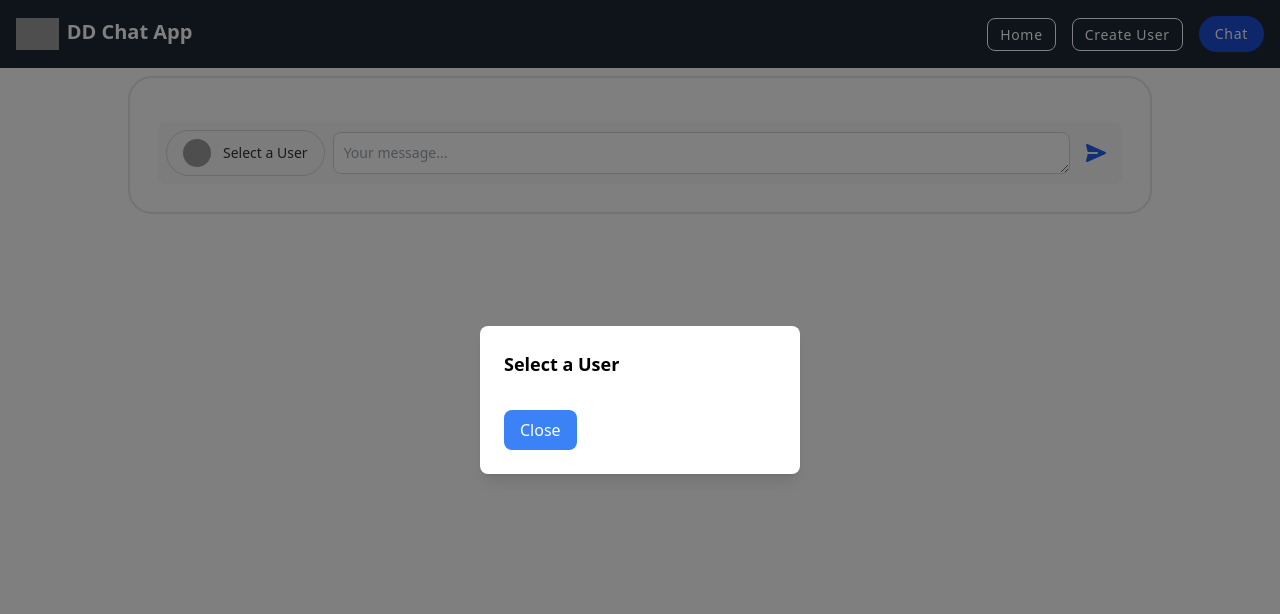
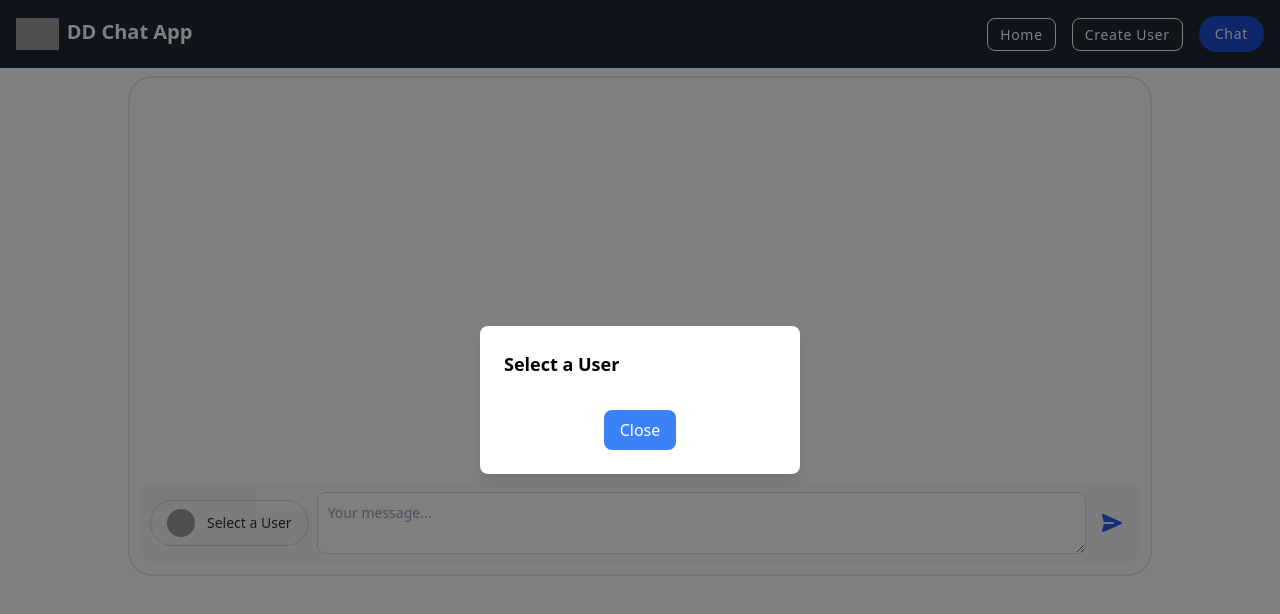
Before and after one commit to deveshbis/dd-chat-app, a Nuxt app: page /chat in a window 1280 px wide. Both pictures are taken after a click on the button "Select a User". Shown: the top 614 px of the page. Built offline with nearby package versions, Linux system fonts and the light colour scheme; grey boxes are pictures that could not be loaded.

Commit message:
Added Modal & Click Event modifier

```diff
--- a/components/SendBox/SendBox.vue
+++ b/components/SendBox/SendBox.vue
@@ -1,6 +1,6 @@
 <template>
-    <div class="p-4">
-        <div class="max-h-[500px] overflow-y-auto mb-4">
+    <div class="flex flex-col h-full">
+        <div ref="messagesContainer" class="flex-grow max-h-[500px] overflow-y-auto mb-4">
             <div v-for="message in messages" :key="message.id"
                 :class="message.user.role === 'admin' ? 'justify-end' : 'justify-start'"
                 class="flex items-start gap-2.5 mb-2 border border-s-violet-300 p-3 rounded-2xl border-gray-200">
@@ -19,16 +19,15 @@
             </div>
         </div>
 
-        <form @submit.prevent="handleSubmit">
-            <label for="chat" class="sr-only">Your message</label>
-            <div class="flex items-center space-x-2 bg-gray-50 dark:bg-gray-700 p-2 rounded-lg">
+        <form @submit.prevent="handleSubmit" class="flex items-center space-x-2 bg-gray-50 dark:bg-gray-700 p-2 rounded-lg">
             <button type="button" @click="openModal"
                 class="px-4 py-2 flex items-center rounded-full text-[#333] text-sm border border-gray-300 outline-none hover:bg-gray-100">
                 <img src="https://readymadeui.com/profile_6.webp" class="w-7 h-7 mr-3 rounded-full shrink-0" alt="Profile" />
                 {{ selectedRole.name }}
             </button>
 
-                <textarea id="chat" rows="1" v-model="message"
+            <textarea id="chat" rows="2" v-model="message"
+                @keydown.enter.prevent="handleSubmit"
                 class="flex-grow block p-2.5 text-sm text-gray-900 bg-white rounded-lg border border-gray-300 focus:ring-blue-500 focus:border-blue-500 dark:bg-gray-800 dark:border-gray-600 dark:placeholder-gray-400 dark:text-white dark:focus:ring-blue-500 dark:focus:border-blue-500"
                 placeholder="Your message..."></textarea>
 
@@ -40,8 +39,8 @@
                 </svg>
                 <span class="sr-only">Send message</span>
             </button>
-            </div>
         </form>
+
         <div v-if="isModalOpen" class="fixed inset-0 z-50 flex items-center justify-center bg-black bg-opacity-50">
             <div class="bg-white rounded-lg shadow-lg p-6 w-80">
                 <h2 class="text-lg font-semibold mb-4">Select a User</h2>
@@ -51,14 +50,16 @@
                         {{ user.name }}
                     </li>
                 </ul>
-                <button @click="closeModal" class="mt-4 px-4 py-2 bg-blue-500 text-white rounded-lg">Close</button>
+                <div class="flex justify-center mt-4">
+                    <button @click="closeModal" class="px-4 py-2 bg-blue-500 text-white rounded-lg">Close</button>
+                </div>
             </div>
         </div>
     </div>
 </template>
 
 <script setup>
-import { ref, onMounted } from 'vue';
+import { ref, onMounted, nextTick } from 'vue';
 import { showToast } from '@/composables/toast';
 
 const isModalOpen = ref(false);
@@ -66,11 +67,14 @@ const selectedRole = ref({ name: "Select a User", role: null });
 const users = ref([]);
 const messages = ref([]);
 const message = ref('');
+const messagesContainer = ref(null);
 
 onMounted(() => {
     if (typeof window !== 'undefined') {
         users.value = JSON.parse(localStorage.getItem('users')) || [];
         messages.value = JSON.parse(localStorage.getItem('messages')) || [];
+
+        nextTick(() => scrollToBottom());
     }
 });
 
@@ -115,6 +119,14 @@ const handleSubmit = () => {
     }
 
     message.value = '';
+
+    nextTick(() => scrollToBottom());
+};
+
+const scrollToBottom = () => {
+    if (messagesContainer.value) {
+        messagesContainer.value.scrollTop = messagesContainer.value.scrollHeight;
+    }
 };
 </script>
 
--- a/pages/chat.vue
+++ b/pages/chat.vue
@@ -1,6 +1,6 @@
 <template>
-    <div class="max-w-5xl mx-auto border-solid border-2 mt-2 rounded-3xl p-3 overflow-y-auto chatbox">
-        <div>
+    <div class="max-w-5xl mx-auto border-solid border-2 mt-2 rounded-3xl p-3 overflow-hidden chatbox">
+        <div class="flex flex-col h-full">
             <SendBox />
         </div>
     </div>
@@ -10,4 +10,8 @@
 </script>
 
 <style scoped>
+.chatbox {
+    max-height: 500px;
+    height: 500px;
+}
 </style>
```
Lines whose indentation alone changed are shown as unchanged.
